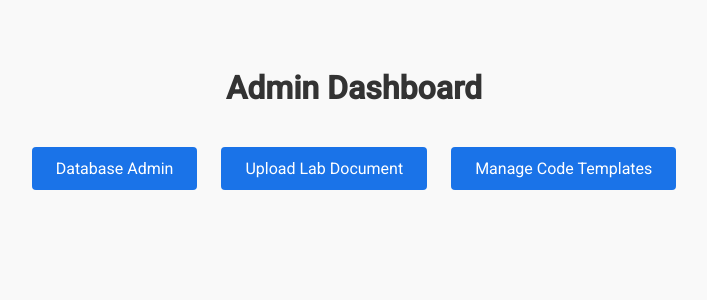
After one commit to marcusmacesich/RobotInterfaceApp, a Django app: page /admin_dashboard/ in a window 1280 px wide. The commit adds this page. Shown: the top 300 px of the page, without its empty margins (286-993 px from the left). Run offline with Django 5.2, Linux system fonts and the light colour scheme.

Commit message:
Added ability to upload labs, made websockets url built dynamically, made admin dashboard

```diff
--- a/robot_interface/interface/admin.py
+++ b/robot_interface/interface/admin.py
@@ -1,5 +1,5 @@
 from django.contrib import admin
-from .models import Robot, Program, Functions, SavedProgram, WebSocketIP
+from .models import Robot, Program, Functions, SavedProgram, WebSocketIP,LabDocument
 
 # Register your models here.
 admin.site.register(Robot)
@@ -7,3 +7,4 @@ admin.site.register(Program)
 admin.site.register(Functions)
 admin.site.register(SavedProgram)
 admin.site.register(WebSocketIP)
+admin.site.register(LabDocument)
--- /dev/null
+++ b/robot_interface/interface/templates/AdminDashboard.html
@@ -0,0 +1,46 @@
+{% load static %}
+<!DOCTYPE html>
+<html lang="en">
+<head>
+  <meta charset="UTF-8">
+  <title>Admin Dashboard</title>
+  <link href="https://fonts.googleapis.com/css?family=Roboto:400,500&display=swap" rel="stylesheet">
+  <style>
+    body {
+      font-family: 'Roboto', sans-serif;
+      background: #f9f9f9;
+      color: #333;
+      padding: 40px;
+      text-align: center;
+    }
+    h1 { margin-bottom: 30px; }
+    .button-link {
+      display: inline-block;
+      padding: 12px 24px;
+      margin: 10px;
+      background-color: #1a73e8;
+      color: #fff;
+      text-decoration: none;
+      border-radius: 4px;
+      transition: background-color 0.3s;
+      font-size: 16px;
+    }
+    .button-link:hover { background-color: #1669c1; }
+  </style>
+</head>
+<body>
+  <h1>Admin Dashboard</h1>
+
+  <a class="button-link" href="{% url 'admin:index' %}" target="_blank">
+    Database Admin
+  </a>
+
+  <a class="button-link" href="{% url 'upload_lab' %}">
+    Upload Lab Document
+  </a>
+
+  <a class="button-link" href="{% url 'manage_templates' %}">
+    Manage Code Templates
+  </a>
+</body>
+</html>
--- a/robot_interface/interface/templates/idewindow.html
+++ b/robot_interface/interface/templates/idewindow.html
@@ -205,6 +205,10 @@
                 {% endfor %}
             </select>
         </div>
+        {% if user.is_superuser %}
+        <a id="to-admin-dashboard" href="{% url 'admin_dashboard' %}" class="button-link">Admin Dashboard</a>
+        {% endif %}
+
     </div>
 
     <!-- Main Content with Sidebar and Editor -->
--- a/robot_interface/interface/templates/uploadwindow.html
+++ b/robot_interface/interface/templates/uploadwindow.html
@@ -315,7 +315,7 @@
             if (wsTrig == 1) {
 
                 // Construct the WebSocket URL
-                var wsURL = "ws://{{ web_ip_address }}:8001/ws/robot/{{ program.robot.id }}/";
+                var wsURL = "{{ ws_base }}:8001/ws/robot/{{ program.robot.id }}/";
                 appendToConsole(wsURL);
                 var consoleSocket = new WebSocket(wsURL);
 
--- a/robot_interface/interface/urls.py
+++ b/robot_interface/interface/urls.py
@@ -22,5 +22,7 @@ urlpatterns = [
     path('fetch_text_file/', views.fetch_text_file, name='fetch_text_file'),
     path('handle_text_data/', views.handle_text_data, name='handle_text_data'),
     path('lab/<int:lab_id>/', views.lab_view, name='lab_view'),
-    path('lab_list/', views.lab_list, name='lab_list')
+    path('lab_list/', views.lab_list, name='lab_list'),
+    path('upload_lab/', views.upload_lab, name='upload_lab'),
+    path('admin_dashboard/', views.admin_dashboard, name='admin_dashboard')
 ]
--- a/robot_interface/interface/views.py
+++ b/robot_interface/interface/views.py
@@ -2,11 +2,14 @@ from django.shortcuts import render, redirect
 from django.http import HttpResponse, FileResponse, Http404
 from interface.models import code_templates
 from django.template import loader
-from .models import Robot, Program, Functions, SavedProgram, WebSocketIP
+from .models import Robot, Program, Functions, SavedProgram, WebSocketIP, LabDocument
 from django.views.decorators.csrf import csrf_exempt
 from django.http import JsonResponse
 import json
 import os
+from django.conf import settings
+from django.core.files.storage import FileSystemStorage
+from django.shortcuts import get_object_or_404
 
 #Diffrent IPs used to test. Will eventually need to get the server and ice server variables from the DJango server automatically.
 #172.28.123.183 Dreese lab ip
@@ -74,8 +77,13 @@ def upload_page(request, program_id):
     except Program.DoesNotExist:
         program = None
 
-    return render(request, 'uploadwindow.html', {'status': status, 'program': program, 'ip_address': ip_address,'stun_server': stun_server, 'web_ip_address': web_ip_address})
-
+    host = request.get_host().split(':')[0]          # get the active ip address
+    scheme = 'ws' if request.is_secure() is False else 'wss'
+    ws_base = f"{scheme}://{host}"
+    return render(request, 'uploadwindow.html', {
+        'program': program,
+        'ws_base': ws_base,
+    })
 # Function to begin the save process
 def prepare_save(request):
     if request.method == 'POST':
@@ -394,18 +402,75 @@ def remove_file(input_string):
         print(f"Item {name_to_delete} not found for deletion.")
 
 # Opens a new tab with the lab pdf
+
 def lab_view(request, lab_id):
+    """
+    Lookup the LabDocument by its ID, then open and stream
+    the PDF whose filename is stored in the model.
+    """
+    # 1) Fetch the model (404 if not found)
+    lab_doc = get_object_or_404(LabDocument, id=lab_id)
 
-    lab_number = lab_id
+    # 2) Build the absolute path to your files/labs directory
+    file_path = os.path.join(
+        settings.BASE_DIR,
+        'interface', 'files', 'labs',
+        lab_doc.file_name
+    )
 
-    try:
-        return FileResponse(open(f'./interface/files/labs/lab{lab_number}.pdf', 'rb'), content_type='application/pdf')
-    except FileNotFoundError:
-        raise Http404()
+    # 3) If the file isn’t on disk, return 404
+    if not os.path.exists(file_path):
+        raise Http404(f"Lab file '{lab_doc.file_name}' not found.")
+
+    # 4) Stream it back as PDF
+    return FileResponse(
+        open(file_path, 'rb'),
+        content_type='application/pdf'
+    )
 
 # Lists all of the labs with buttons to retrieve them
 def lab_list(request):
+    # grab all your uploaded labs (order by whatever you like)
+    labs = LabDocument.objects.all().order_by('id')
+    return render(request, 'lablist.html', {
+        'labs': labs
+    })
 
-    #labs = labs.Objects.all()
 
-    return render(request, 'lablist.html')
+
+def upload_lab(request):
+    """
+    GET:  render upload form
+    POST: save uploaded PDF to /files/labs/, record its filename + display_name
+    """
+    error = None
+
+    if request.method == 'POST':
+        display_name  = request.POST.get('display_name', '').strip()
+        uploaded_file = request.FILES.get('lab_file')
+
+        if not display_name or not uploaded_file:
+            error = "You must provide both a display name and a PDF file."
+        else:
+            # where to save on disk: <project_root>/files/labs/
+            target_dir = os.path.join(settings.BASE_DIR, 'interface', 'files', 'labs')
+            os.makedirs(target_dir, exist_ok=True)
+
+            fs = FileSystemStorage(location=target_dir)
+            # this preserves the original uploaded filename
+            saved_filename = fs.save(uploaded_file.name, uploaded_file)
+
+            # record in the database
+            LabDocument.objects.create(
+                display_name=display_name,
+                file_name=saved_filename
+            )
+            return redirect('lab_list')  # or wherever you list your labs
+
+    return render(request, 'UploadLab.html', {
+        'error': error
+    })
+
+
+def admin_dashboard(request):
+    return render(request, 'AdminDashboard.html')
```
Also changed, not shown: robot_interface/interface/models.py (+8 -0 lines), robot_interface/interface/templates/UploadLab.html (added, +34 -0 lines), robot_interface/interface/templates/lablist.html (+31 -38 lines), robot_interface/robot_interface/settings.py (+7 -2 lines), robot_interface/db.sqlite3, robot_interface/interface/migrations/0009_labdocument.py (added), 1 other file.
